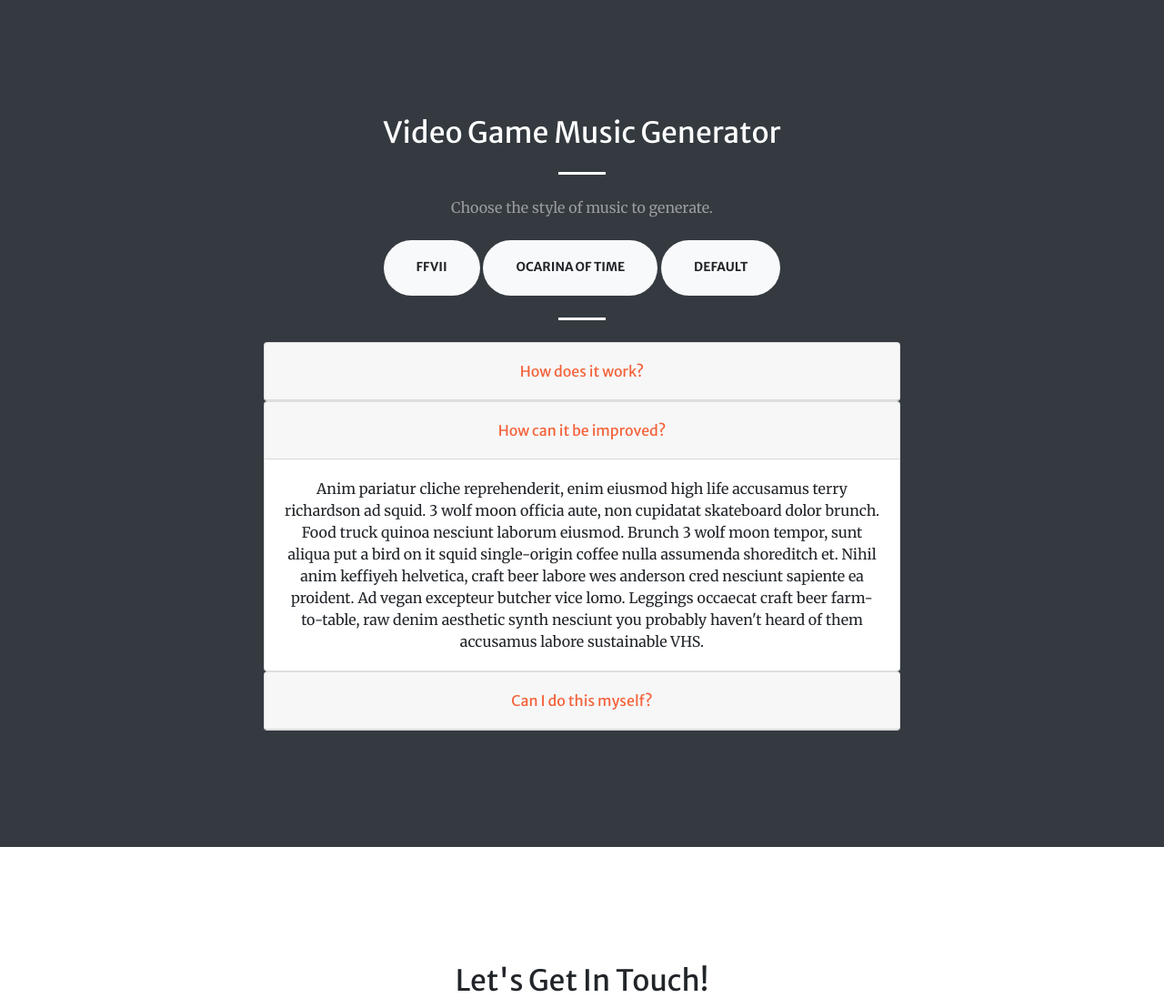
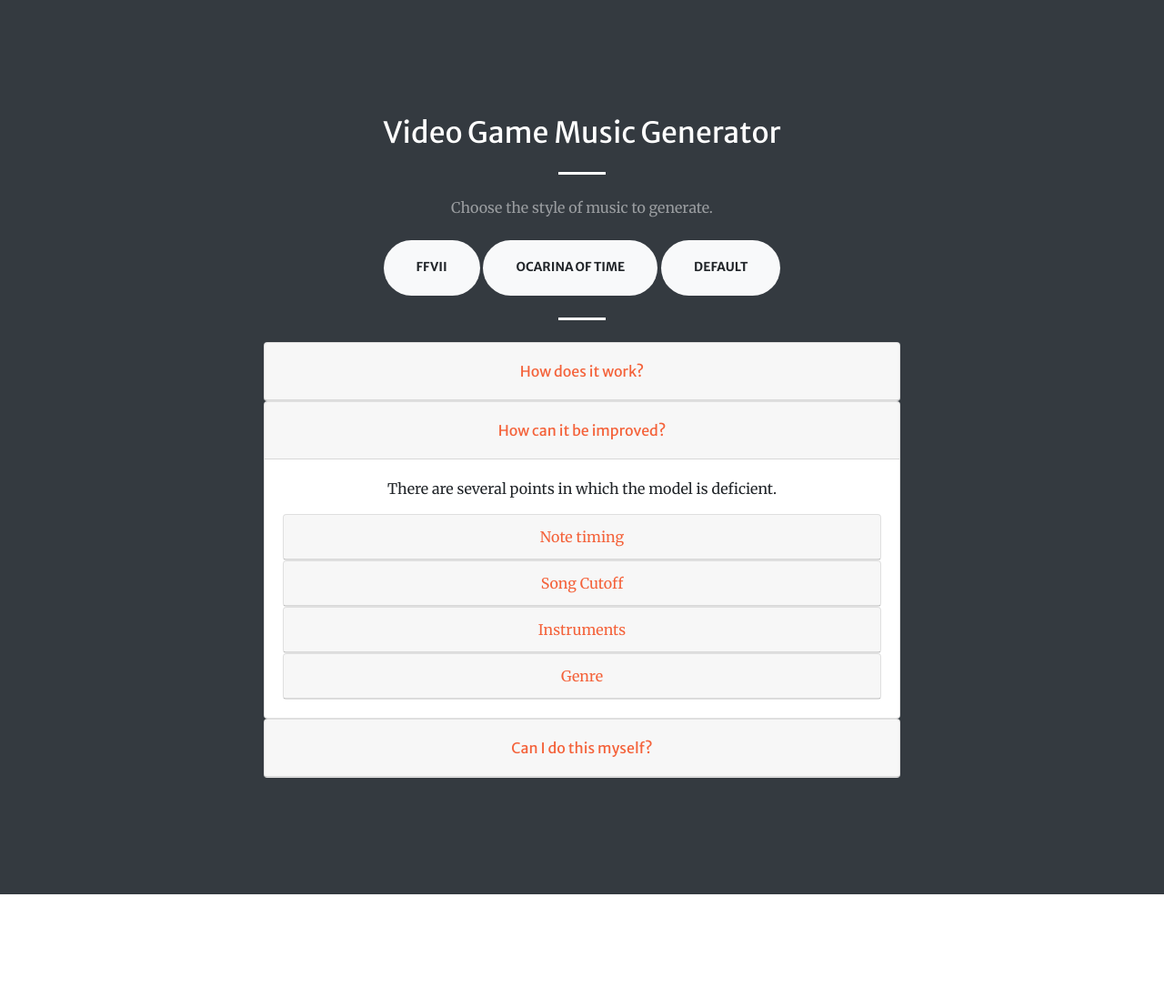
Before and after one commit to a-rahman/a-rahman.github.io, a Flask app: page / in a window 1280 px wide, after a click on "How can it be improved?". Shown: the part 801-1898 px from the top of the page at 91% size. Run offline with Flask 2, Linux system fonts and the light colour scheme; some libraries are stand-ins or nearby versions.

Commit message:
Finishing up content changes.

```diff
--- a/templates/index.html
+++ b/templates/index.html
@@ -101,7 +101,7 @@
                     </div>
                     <div id="collapseOne" class="collapse" aria-labelledby="headingOne" data-parent="#accordion">
                         <div class="card-body">
-                          <p>Unlike other types of music files, midi files don't contain a representation of the waveforms of the sounds, but the notes that an instrument would play. Given a set of midi files with only piano tracks, the model takes in 100 notes and tries to guess what the next note is. After countless iterations of guessing and checking, the model starts doing a fair job of guessing what comes next. To generate it's own music, you can start the model off with some notes, let it get the next note, feed that note back into the model, and the model will go off to create it's own score.</p>
+                          <p>Unlike other types of music files, midi files don't contain a representation of the waveforms of the sounds, but the notes that an instrument would play. Given a set of midi files with only piano tracks, the model takes in 100 notes and tries to guess what the next note is. After countless iterations of guessing and checking, the model starts doing a fair job of guessing what comes next. To generate it's own music, you can start the model off with some notes, let it guess the next note, feed that note back into the model, starting the process that will let the model to go off and create it's own score.</p>
                         </div>
                         <div class="card-body w3-dark-grey" id="modelExplanation">
                             <div class="card">
@@ -109,10 +109,12 @@
                                     <a href="#" data-toggle="collapse" data-target="#collapseOneA">Tell me more about the model.</a>
                                 </div>
                                 <div class="card-body collapse" data-parent="#modelExplanation" id="collapseOneA">
-                                    <p>The model is a type of neural network. It takes inputs, in our case a series of notes, and performs stages of transformations until it comes out with a single output note. The parameters of the transformations start off randomized, and if the output is incorrect, the parameters are adjusted to try and get the correct output.</p>
-                                    <p>The process in which the parameters are adjusted is called back propagation. In back propagation the error between the desired output and actual output is used to change the parameters of the stage above the output</p>
+                                    <p>The model is a type of neural network. It takes inputs, in our case a series of notes, and performs layers of transformations until it comes out with a single output note. The parameters of the transformations start off randomized, and if the output is incorrect, the parameters are adjusted to try and get the correct output. These adjustments is how the model is trained.</p>
+                                    <p>The process in which the parameters are adjusted is called back propagation. In back propagation the error between the desired output and actual output is used to change the parameters of the layer above the output. How much the parameter changes is calculated in a process called gradient descent. The change is taken as the error in that layer, and is used similarly to change the parameters of the layer above that. This way the changes move up the layers all the way back to the input, in other words the errors propagate back through the whole model.</p>
+                                    <p>Since we are dealing with music, the notes played in the past have a strong influence on the next note played. This makes it necessary for the model to have some kind of memory. This model has memory in the form of Long Short Term Memory (LSTM) layers. During model training, the LSTM layer tunes a forget gate an remember gate as it learns which past notes are most relevant to the future. In this way longer term patterns in the music can be remembered, rather than just what is in the immediate past.</p>
                                 </div>
                             </div>
+                            <!--
                             <div class="card">
                                 <div class="card-header">
                                     <a href="#" data-toggle="collapse" data-target="#collapseOneB">Child B</a>
@@ -121,6 +123,7 @@
                                     Another flipp runch wolf moon tempor, sunt aliqua put a bird.
                                 </div>
                             </div>
+                            -->
                         </div>
                     </div>
                 </div>
@@ -134,9 +137,40 @@
                     </div>
                     <div id="collapseTwo" class="collapse" aria-labelledby="headingTwo" data-parent="#accordion">
                         <div class="card-body">
-                            Anim pariatur cliche reprehenderit, enim eiusmod high life accusamus terry richardson ad squid. 3 wolf moon officia aute, non cupidatat skateboard dolor brunch. Food truck quinoa nesciunt laborum eiusmod. Brunch 3 wolf moon tempor, sunt aliqua put a bird
-                            on it squid single-origin coffee nulla assumenda shoreditch et. Nihil anim keffiyeh helvetica, craft beer labore wes anderson cred nesciunt sapiente ea proident. Ad vegan excepteur butcher vice lomo. Leggings occaecat craft beer farm-to-table,
-                            raw denim aesthetic synth nesciunt you probably haven't heard of them accusamus labore sustainable VHS.
+                            <p>There are several points in which the model is deficient. </p>
+
+                            <div class="card">
+                              <div class="card-header">
+                                  <a href="#" data-toggle="collapse" data-target="#timing">Note timing</a>
+                              </div>
+                                <div class="card-body collapse" data-parent="#collapseTwo" id="timing">
+                                    Note spacing is not variable. The training data had a commonly used spacing, so the all of the output used that spacing rather than learn what the spacing should be. To implement this, a larger model would be needed to learn these timings.
+                                </div>
+                            </div>
+                            <div class="card">
+                              <div class="card-header">
+                                  <a href="#" data-toggle="collapse" data-target="#cutoff">Song Cutoff</a>
+                              </div>
+                                <div class="card-body collapse" data-parent="#collapseTwo" id="cutoff">
+                                  <p>There is no sense of the beginning or end of the song. The songs the model is trained on is treated as if it is one long song it is trying to learn instead of separate tracks. So when a song is generated, there is a sharp cutoff rather a planned ending. A way to deal with this might be to encode the start and end of a song as a type of note itself.</p>
+                                </div>
+                            </div>
+                            <div class="card">
+                              <div class="card-header">
+                                  <a href="#" data-toggle="collapse" data-target="#instruments">Instruments</a>
+                              </div>
+                                <div class="card-body collapse" data-parent="#collapseTwo" id="instruments">
+                                  <p>The generator only makes piano music. To generate a full orchestra the proper training data is needed and would need a larger network to deal with so many instruments.</p>
+                                </div>
+                            </div>
+                            <div class="card">
+                              <div class="card-header">
+                                  <a href="#" data-toggle="collapse" data-target="#genre">Genre</a>
+                              </div>
+                                <div class="card-body collapse" data-parent="#collapseTwo" id="genre">
+                                  <p>The models are currently trained on the music of a single game. It might perform better if it was rather categorized by the use case of the music, i.e battle music, menu screen music.</p>
+                                </div>
+                            </div>
                         </div>
                     </div>
                 </div>
@@ -150,9 +184,8 @@
                     </div>
                     <div id="collapseThree" class="collapse" aria-labelledby="headingThree" data-parent="#accordion">
                         <div class="card-body">
-                            Anim pariatur cliche reprehenderit, enim eiusmod high life accusamus terry richardson ad squid. 3 wolf moon officia aute, non cupidatat skateboard dolor brunch. Food truck quinoa nesciunt laborum eiusmod. Brunch 3 wolf moon tempor, sunt aliqua put a bird
-                            on it squid single-origin coffee nulla assumenda shoreditch et. Nihil anim keffiyeh helvetica, craft beer labore wes anderson cred nesciunt sapiente ea proident. Ad vegan excepteur butcher vice lomo. Leggings occaecat craft beer farm-to-table,
-                            raw denim aesthetic synth nesciunt you probably haven't heard of them accusamus labore sustainable VHS.
+                            You can find my code <a href=https://github.com/a-rahman/VGM_Piano_Composer>here</a>.
+                            The base code I modified came from <a href=https://github.com/Skuldur/Classical-Piano-Composer>here</a>.
                         </div>
                     </div>
                 </div>
```
